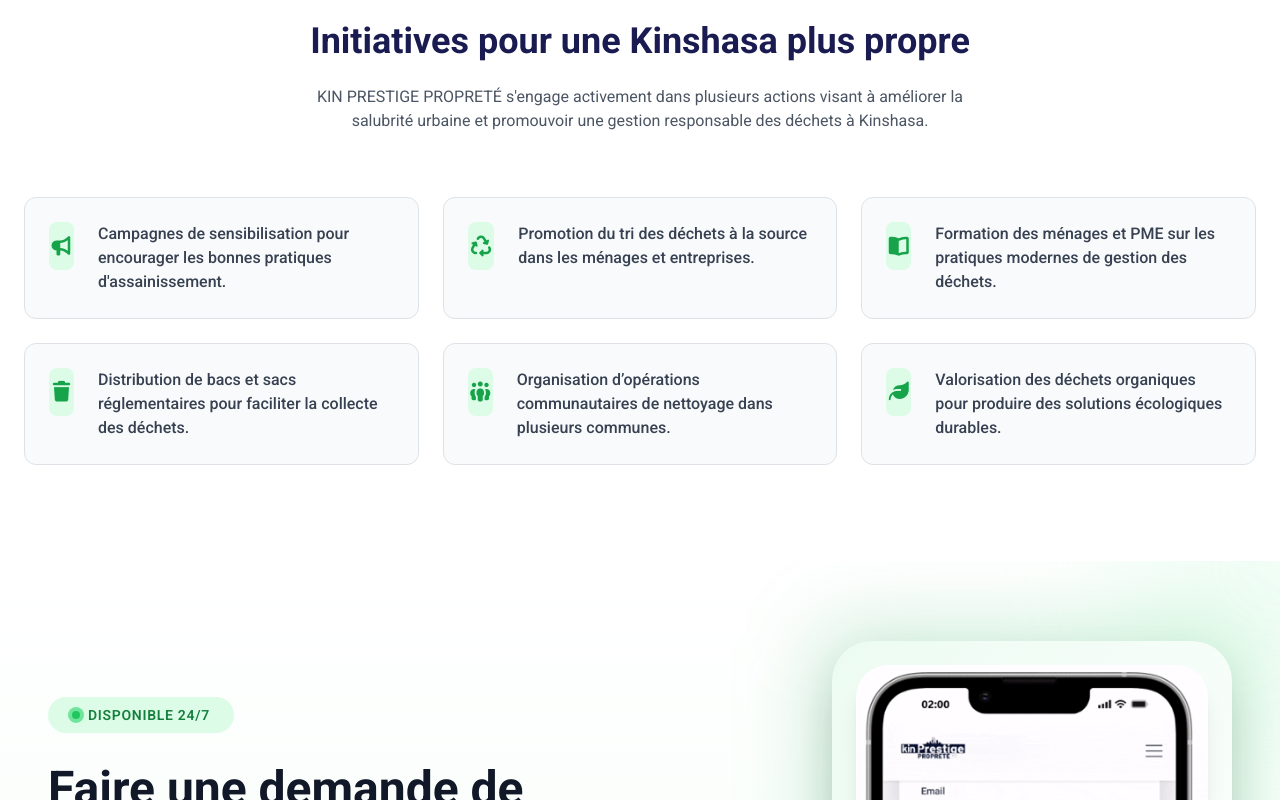
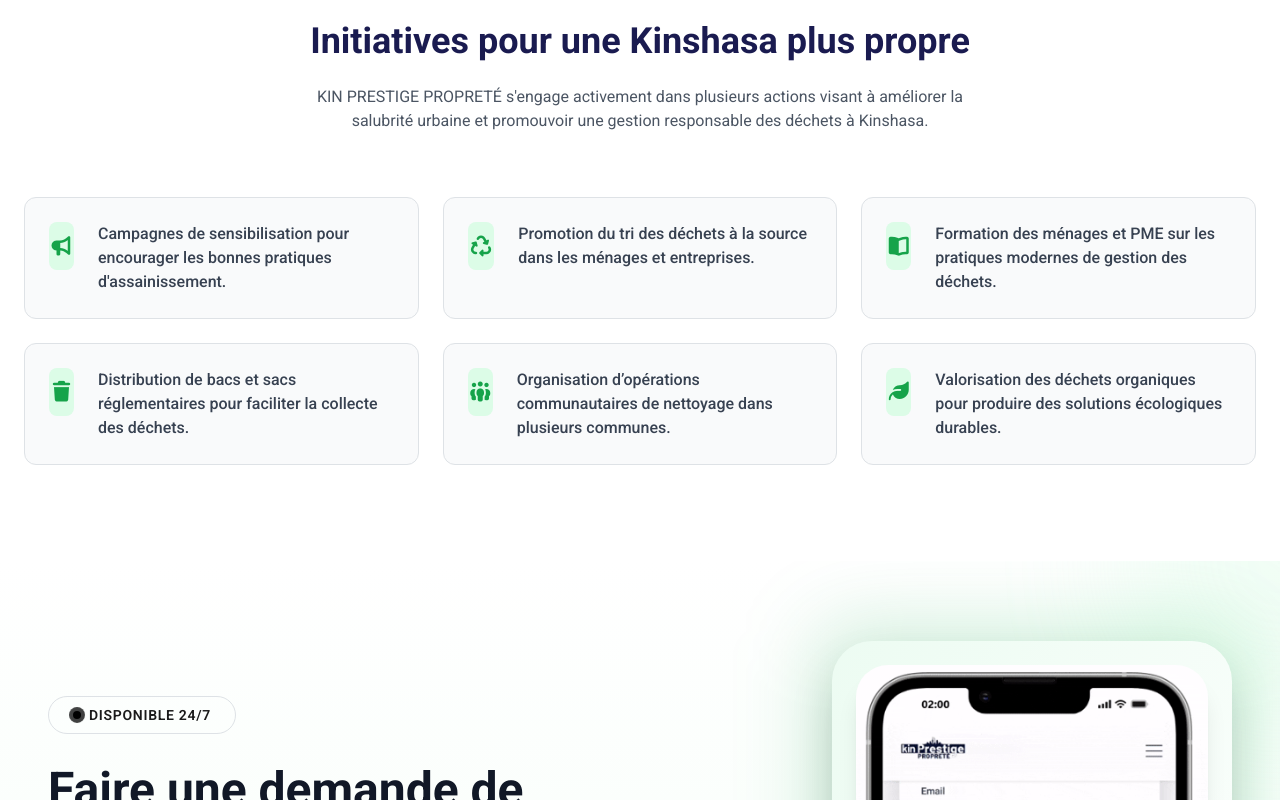
Before and after one commit to Michee-kolony/kinprestige, an Angular app: page /kinprestige/home in a window 1280 px wide. Shown: the part 2709-3509 px from the top of the page. Built offline with nearby package versions, Linux system fonts and the light colour scheme.

Commit message:
mises à jour III

```diff
--- a/src/app/client/home/home.component.html
+++ b/src/app/client/home/home.component.html
@@ -311,6 +311,7 @@
   </div>
 </section>
 
+
 <section class="relative bg-gradient-to-b from-white to-green-50 py-20 overflow-hidden">
   <!-- Éléments décoratifs de fond -->
   <div class="absolute inset-0 overflow-hidden">
@@ -325,12 +326,12 @@
       <!-- TEXTE -->
       <div class="space-y-8" data-aos="fade-right" data-aos-duration="800">
         <!-- Badge -->
-        <div class="inline-flex items-center gap-2 bg-green-100 px-4 py-2 rounded-full">
+        <div class="inline-flex items-center gap-2 bg-transparent border px-4 py-2 rounded-full">
           <span class="relative flex h-2 w-2">
-            <span class="animate-ping absolute inline-flex h-full w-full rounded-full bg-green-400 opacity-75"></span>
-            <span class="relative inline-flex rounded-full h-2 w-2 bg-green-500"></span>
+            <span class="animate-ping absolute inline-flex h-full w-full rounded-full bg-black opacity-75"></span>
+            <span class="relative inline-flex rounded-full h-2 w-2 bg-black"></span>
           </span>
-          <span class="text-green-700 font-semibold text-sm uppercase tracking-wider">
+          <span class="font-semibold text-sm uppercase tracking-wider">
             Disponible 24/7
           </span>
         </div>
@@ -356,7 +357,7 @@
           </a>
 
           <a href="#services"
-            class="border-2 border-green-600 text-green-600 hover:bg-green-600 hover:text-white font-semibold px-8 py-4 rounded-xl transition-all duration-300 transform hover:-translate-y-0.5">
+            class="border-2 border-[#171A2B] text-[#171A2B] font-semibold px-8 py-4 rounded-xl transition-all duration-300 transform hover:-translate-y-0.5">
             Voir nos services
           </a>
         </div>
```
